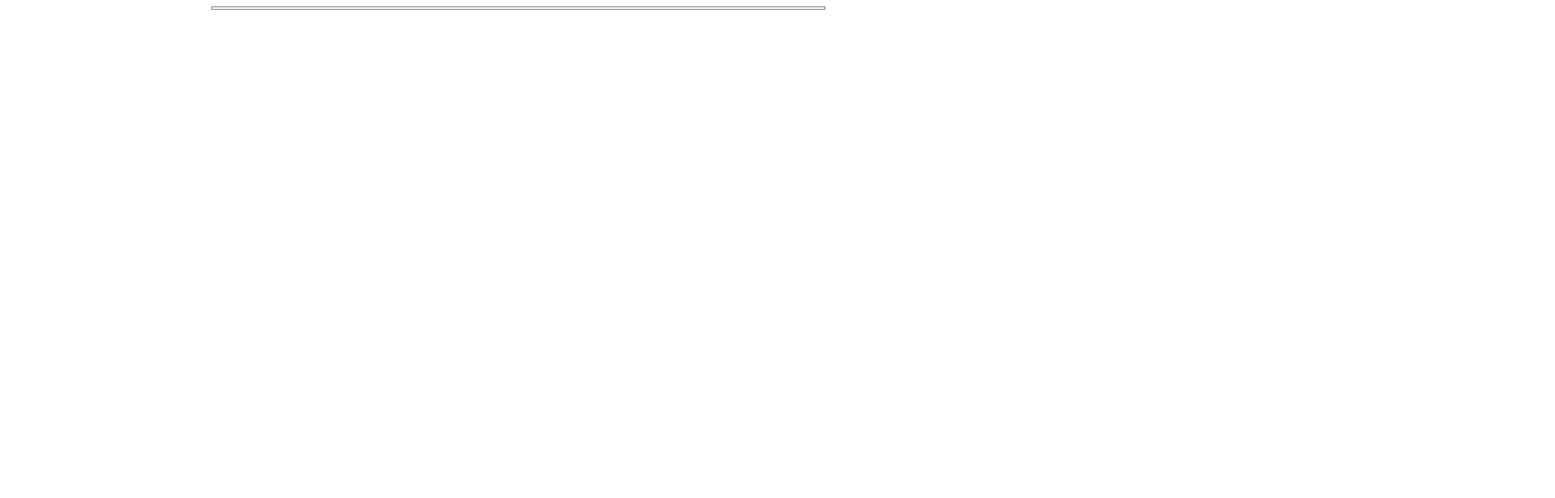
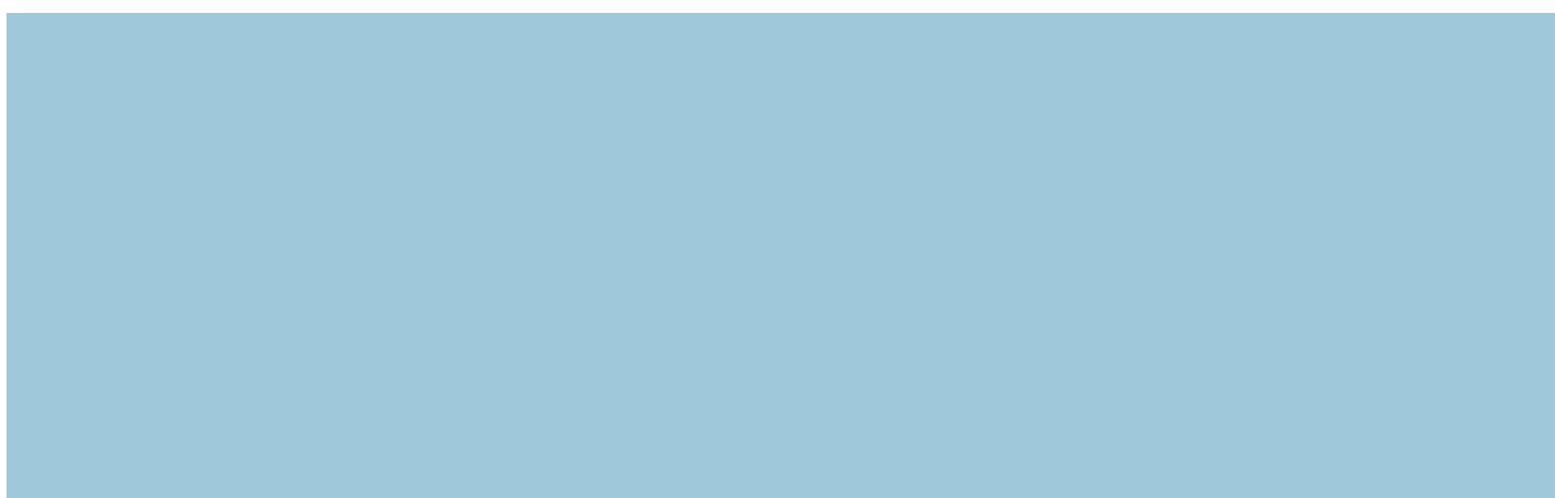
Before and after one commit to Semvt/Project-2022, a plain HTML site: page ice.html in a window 1280 px wide. Shown: the top 616 px of the page at 81% size, 1920 px wide, since content can reach past the window. Drawn offline with Linux system fonts and the light colour scheme.

Commit message:
Update ice.html

```diff
--- a/ice.html
+++ b/ice.html
@@ -5,6 +5,7 @@
 <title>Название сайта</title>
 </head>
 <body>
+  <p><img src="Big_Sur_Simple.png"></p>
 <!--Создаём таблицу контейнер, которой задаём следующее
 оформление:
 border="1" - рамка вокруг контейнера. Увеличив число, можно увеличить толщину рамки.
```
